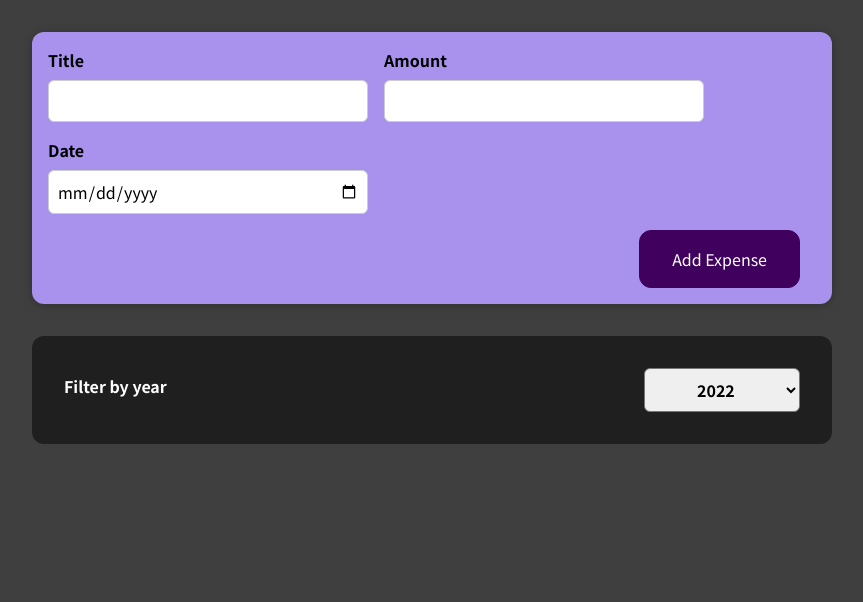
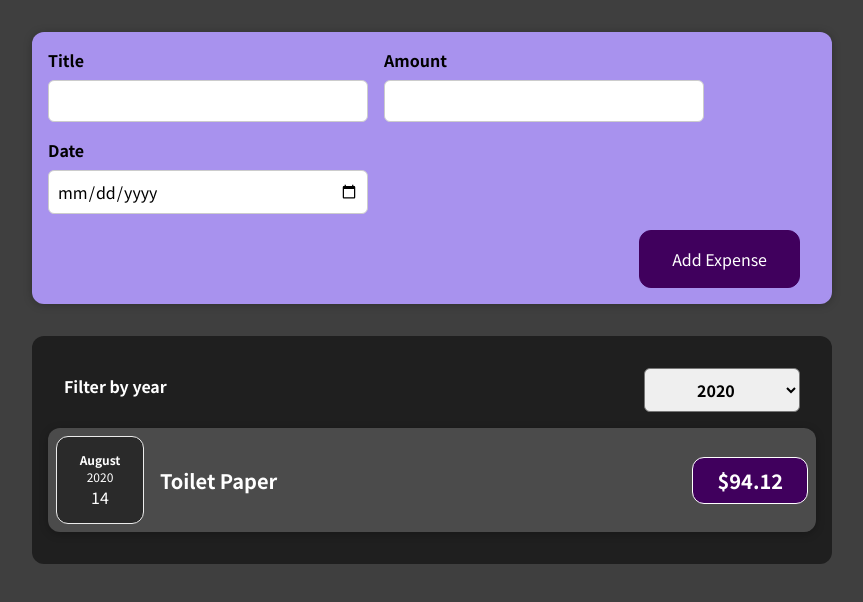
Before and after one commit to jingxia1219/01-starting-setup, a React (Create React App) app: page / in a window 1280 px wide. Shown: the top 602 px of the page, without its empty margins (208-1071 px from the left). Built offline with nearby package versions, Linux system fonts and the light colour scheme.

Commit message:
yearSelected working

```diff
--- a/src/components/Expenses/Items.js
+++ b/src/components/Expenses/Items.js
@@ -3,19 +3,23 @@ import '../../UI/Items.css'
 import Card from './Card'
 import ExpensesFilter from './ExpensesFilter';
 import React,{useState} from 'react';
+// let expenses= props.expenses;
+  // const [filteredExpenses,setFilteredExpenses] = useState(expenses);
+   // const filtered = expenses.filter(expense =>
+    //   expense.date.getFullYear().toString() === selectedYear.toString()
+    // )
+function Items(props) {
+  const [filteredYear,setFilteredYear] = useState('2020');
+  const filterChangeHandler = (selectedYear) => {
 
-function Items(props) {
-  const [filteredYear,setFilteredYear] = useState('2022');
-  const filterChangeHandler = (filteredYear) => {
-    setFilteredYear(filteredYear)}
-
-  // console.log("line17",filteredYear);
+    setFilteredYear(selectedYear)
+  }
   const filteredItems = props.expenses.filter( item =>
     item.date.getFullYear().toString() === filteredYear)
     return (
       <div>
         <Card className='expenses'>
-        <ExpensesFilter selected ={filteredYear}  onChangeFilter={filterChangeHandler}/>
+        <ExpensesFilter selected={filteredYear} onChangeFilter={filterChangeHandler}/>
      {filteredItems.map( expense =>
          <ExpenseItem
             key={expense.id}
```
Also changed, not shown: 2 other files (tests, documents, lock files or other folders).
